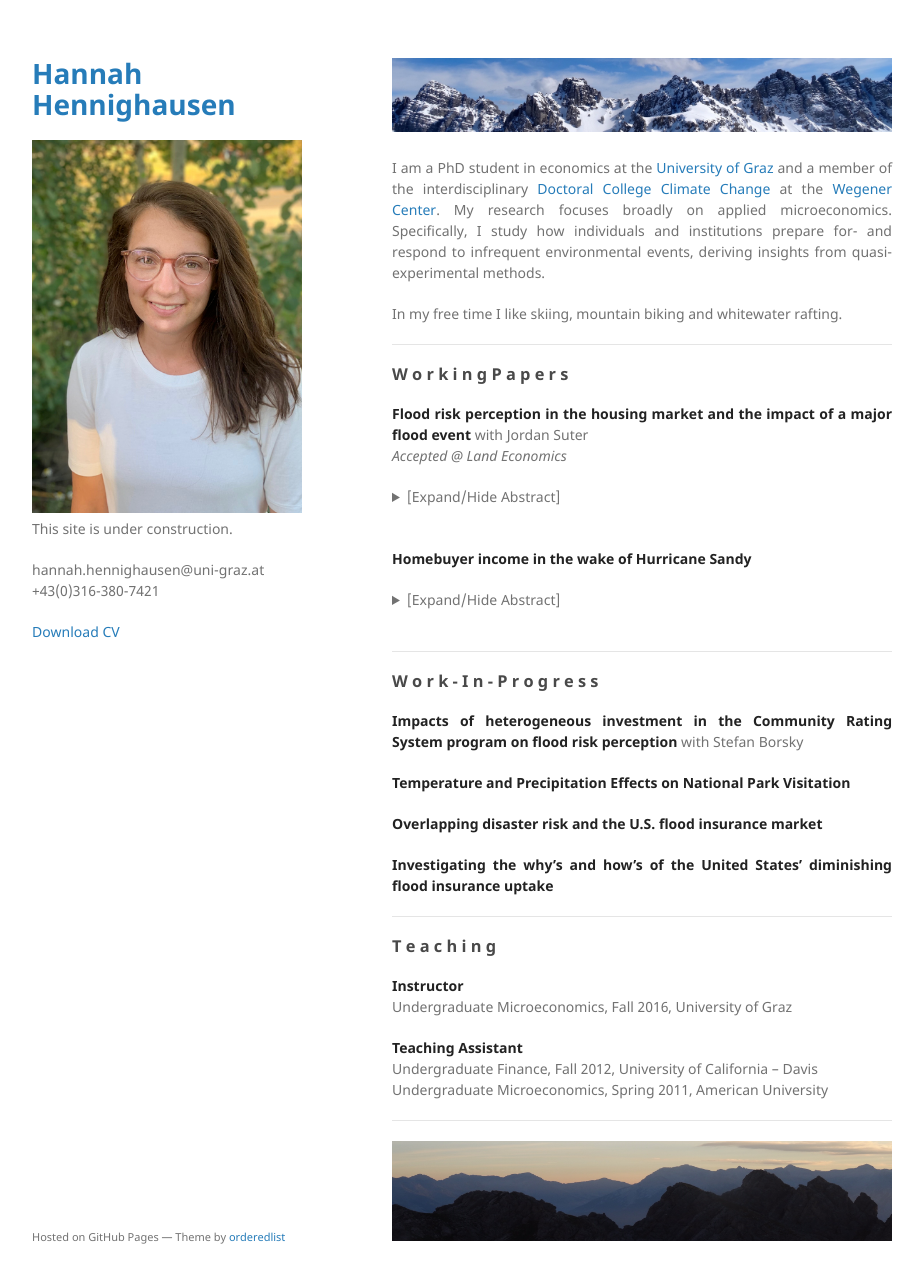
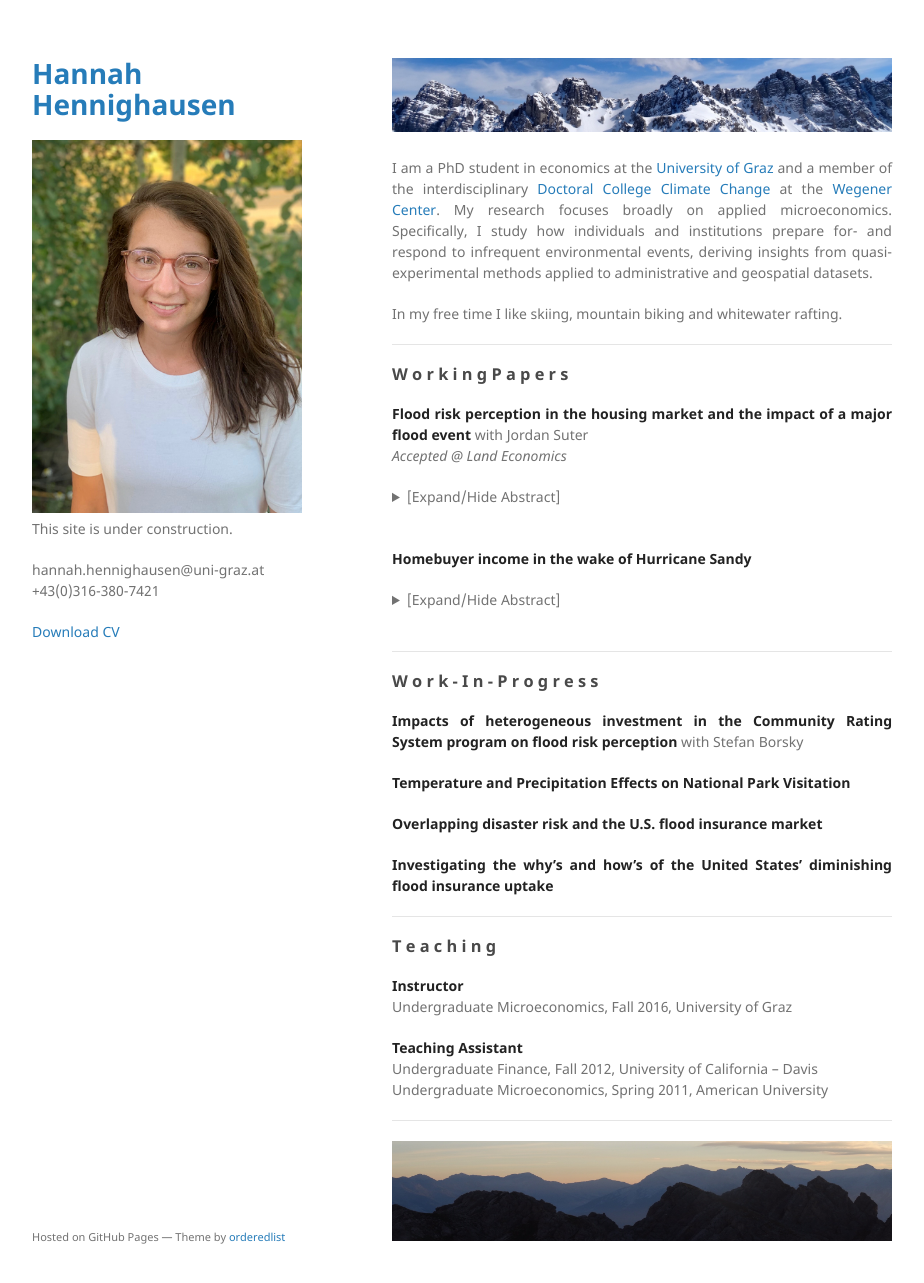
Before and after one commit to hannahhennighausen/hannahhennighausen.github.io, a Jekyll site: the page built from index.md, in a window 1280 px wide and 1316 px high. Shown: the top 1283 px of the window, without its empty margins (178-1102 px from the left). Built offline with Jekyll 4.4.1, drawn with Linux system fonts in a browser that asks for light colours.

Commit message:
Update index.md

```diff
--- a/index.md
+++ b/index.md
@@ -8,7 +8,7 @@
 text-align: justify}
 </style>
 
-I am a PhD student in economics at the [University of Graz](https://volkswirtschaftslehre.uni-graz.at/en/) and a member of the interdisciplinary [Doctoral College Climate Change](https://dk-climate-change.uni-graz.at/en/) at the [Wegener Center](https://wegcenter.uni-graz.at/en/). My research focuses broadly on applied microeconomics. Specifically, I study how individuals and institutions prepare for- and respond to infrequent environmental events, deriving insights from quasi-experimental methods.
+I am a PhD student in economics at the [University of Graz](https://volkswirtschaftslehre.uni-graz.at/en/) and a member of the interdisciplinary [Doctoral College Climate Change](https://dk-climate-change.uni-graz.at/en/) at the [Wegener Center](https://wegcenter.uni-graz.at/en/). My research focuses broadly on applied microeconomics. Specifically, I study how individuals and institutions prepare for- and respond to infrequent environmental events, deriving insights from quasi-experimental methods applied to administrative and geospatial datasets.
 
 In my free time I like skiing, mountain biking and whitewater rafting.
 
```
